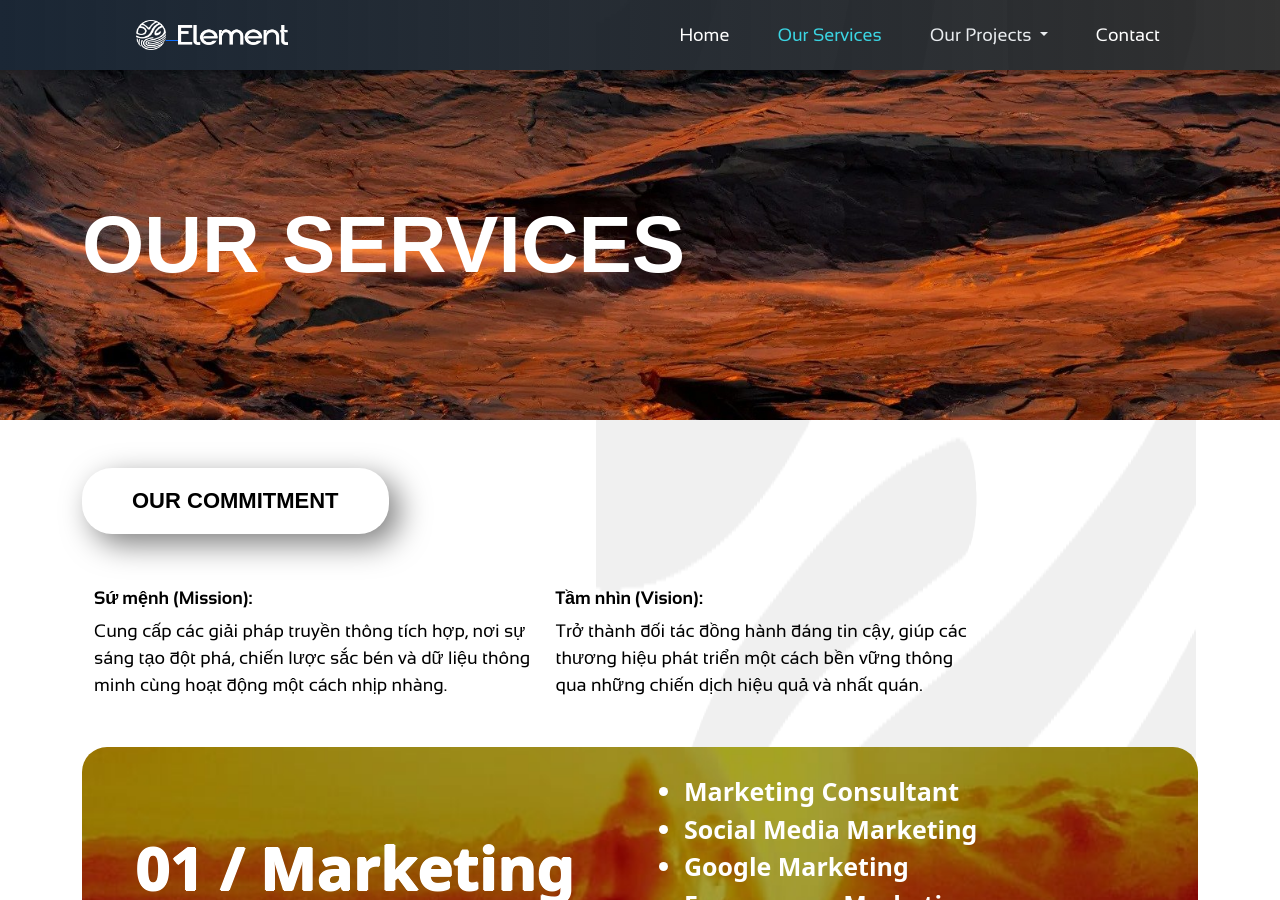
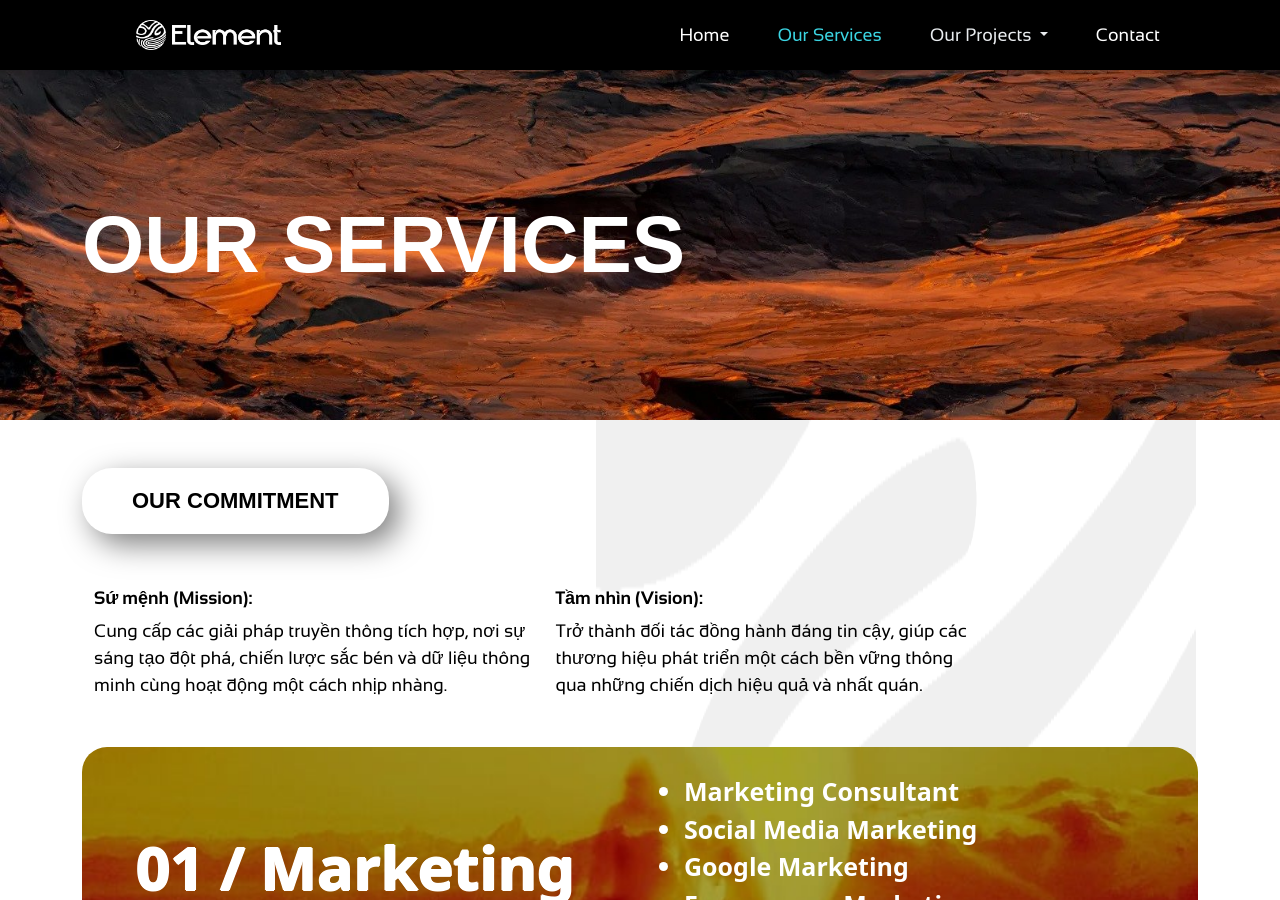
Before and after one commit to SeiSilver/element-page, a Jekyll site: the page built from pages/service.md, in a window 1280 px wide and 900 px high. Built offline with Jekyll 4.4.1, drawn with Linux system fonts in a browser that asks for light colours.

Commit message:
update ux

```diff
--- a/_includes/header.html
+++ b/_includes/header.html
@@ -1,6 +1,6 @@
 <style>
     body[data-topbar=dark] #page-topbar {
-        background: linear-gradient(to right, #1b2735, rgba(0, 0, 0, 0.5)) !important;
+        background: black;
     }
 
     .page-trigger {
@@ -8,7 +8,7 @@
     }
 
     .dropdown-menu {
-        background: linear-gradient(to bottom, #1b2735, rgba(0, 0, 0, 0.5)) !important;
+        background: black;
     }
 
     .dropdown-item:focus, .dropdown-item:hover {
@@ -32,20 +32,12 @@
         <div class="d-flex">
             <div class="navbar-brand-box">
                 <a href="{{ site.baseurl }}/" class="logo logo-light" style="line-height: 0 !important;">
-                    <span class="ms-3 logo-sm">
-                        <img src="{{ site.baseurl }}/assets/images/logo-white.png" alt="element" height="22"
+                    <div class="ms-3 d-flex align-items-center">
+                        <img src="{{ site.baseurl }}/assets/images/logo-white.png" alt="Element"
                              style="height: 30px !important;">
-                        &nbsp
-                        <img src="{{ site.baseurl }}/assets/images/logo-text-white.png" alt="element"
-                             style="height: 20px !important;">
-                    </span>
-                    <span class="ms-3 logo-lg">
-                        <img src="{{ site.baseurl }}/assets/images/logo-white.png" alt="element" height="22"
-                             style="height: 30px !important;">
-                        &nbsp
-                        <img src="{{ site.baseurl }}/assets/images/logo-text-white.png" alt="element"
-                             style="height: 20px !important;">
-                    </span>
+                        <img src="{{ site.baseurl }}/assets/images/logo-text-white.png" alt="Element"
+                             style="height: 20px !important; margin-left: 6px;">
+                    </div>
                 </a>
             </div>
 
--- a/assets/css/index.css
+++ b/assets/css/index.css
@@ -244,7 +244,7 @@
 }
 
 .stat-button {
-    background-color: rgba(67, 114, 188, 0.6);
+    background: linear-gradient(to right, #1b2735, rgba(0, 0, 0, 0.32)) !important;
     border: none;
     color: white;
     width: 180px;
```
